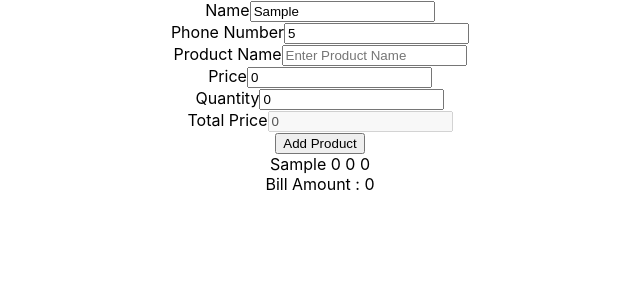
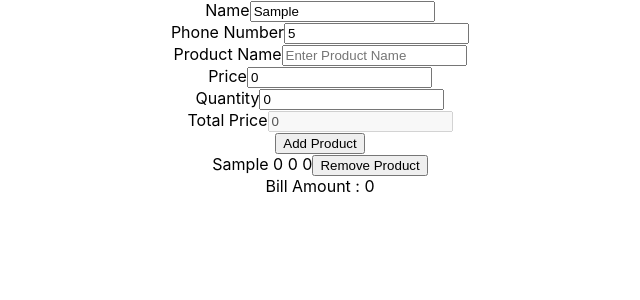
Before and after one commit to suhasphamax/Product-Billing, a React (Create React App) app: page / in a window 1280 px wide. Both pictures are taken after typing "Sample", "5", "Sample" into the empty fields and a click on the button "Add Product". Shown: the top 300 px of the page, without its empty margins (320-960 px from the left). Built offline with nearby package versions, Linux system fonts and the light colour scheme.

Commit message:
Remove Product

```diff
--- a/src/Components/Billing.js
+++ b/src/Components/Billing.js
@@ -21,7 +21,7 @@ function Billing() {
 
     useEffect(() => {
 
-        const list = items.map((item, index) => {
+        const list = items?.map((item, index) => {
             return (
 
                 <div key={index}>
@@ -38,6 +38,12 @@ function Billing() {
                         <span>
                         {item.total_price}
                         </span>
+                        <span>
+                            <Button onClick={()=>
+                            remove_product(item)}>
+                                Remove Product
+                            </Button>
+                        </span>
 
 
                     </div>
@@ -45,9 +51,6 @@ function Billing() {
 
 
                 </div>
-
-
-
 
             )
 
@@ -73,6 +76,25 @@ function Billing() {
 
 
     }
+
+    function remove_product(selected_product) {
+
+        let updated_items=items.filter((item)=>
+        {
+           return item.product_name!=selected_product.product_name
+        })
+        setItems(updated_items)
+        setBill_Amt((prev_amt)=>prev_amt-selected_product.total_price)
+
+
+
+
+
+    }
+
+
+
+
 
 
 
```
